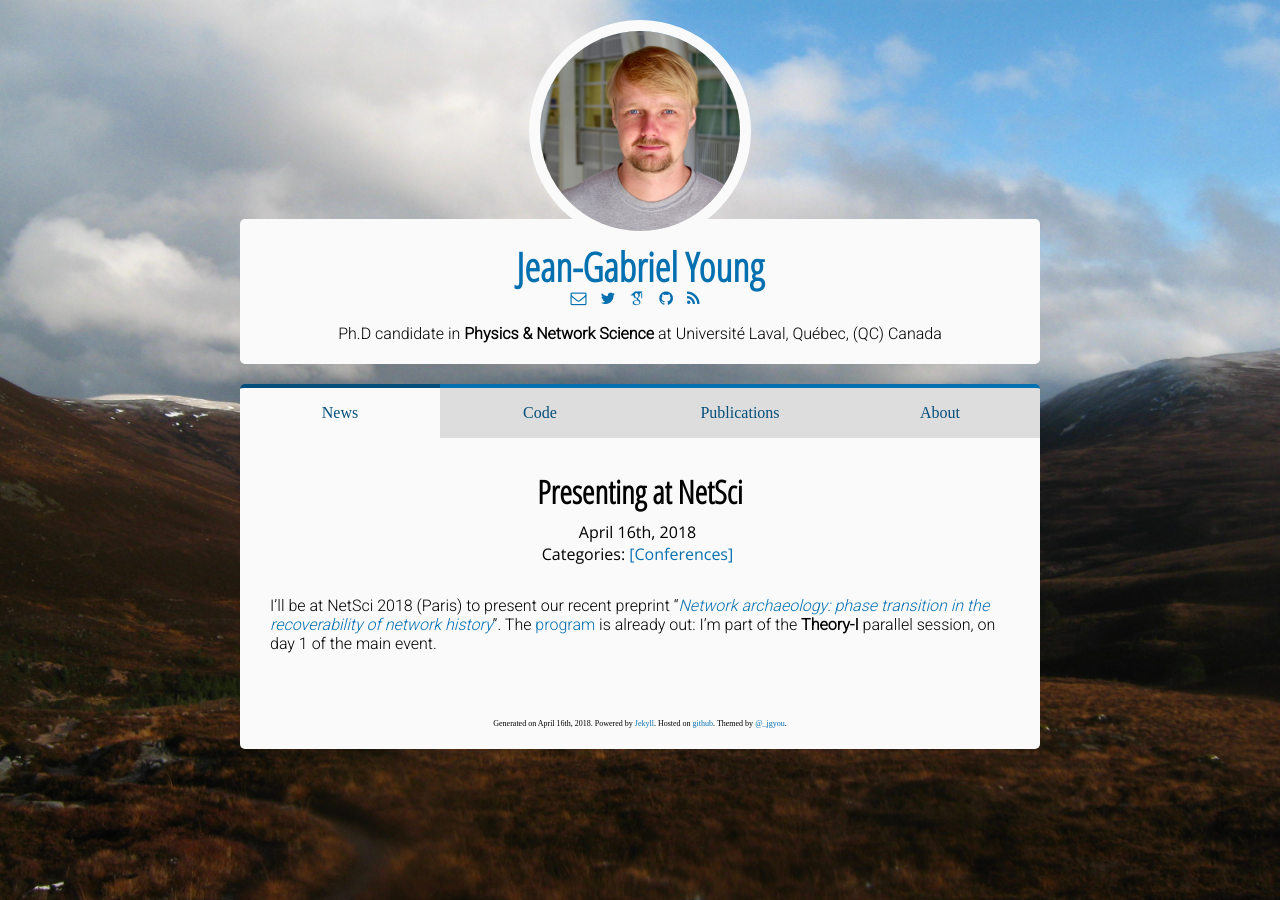
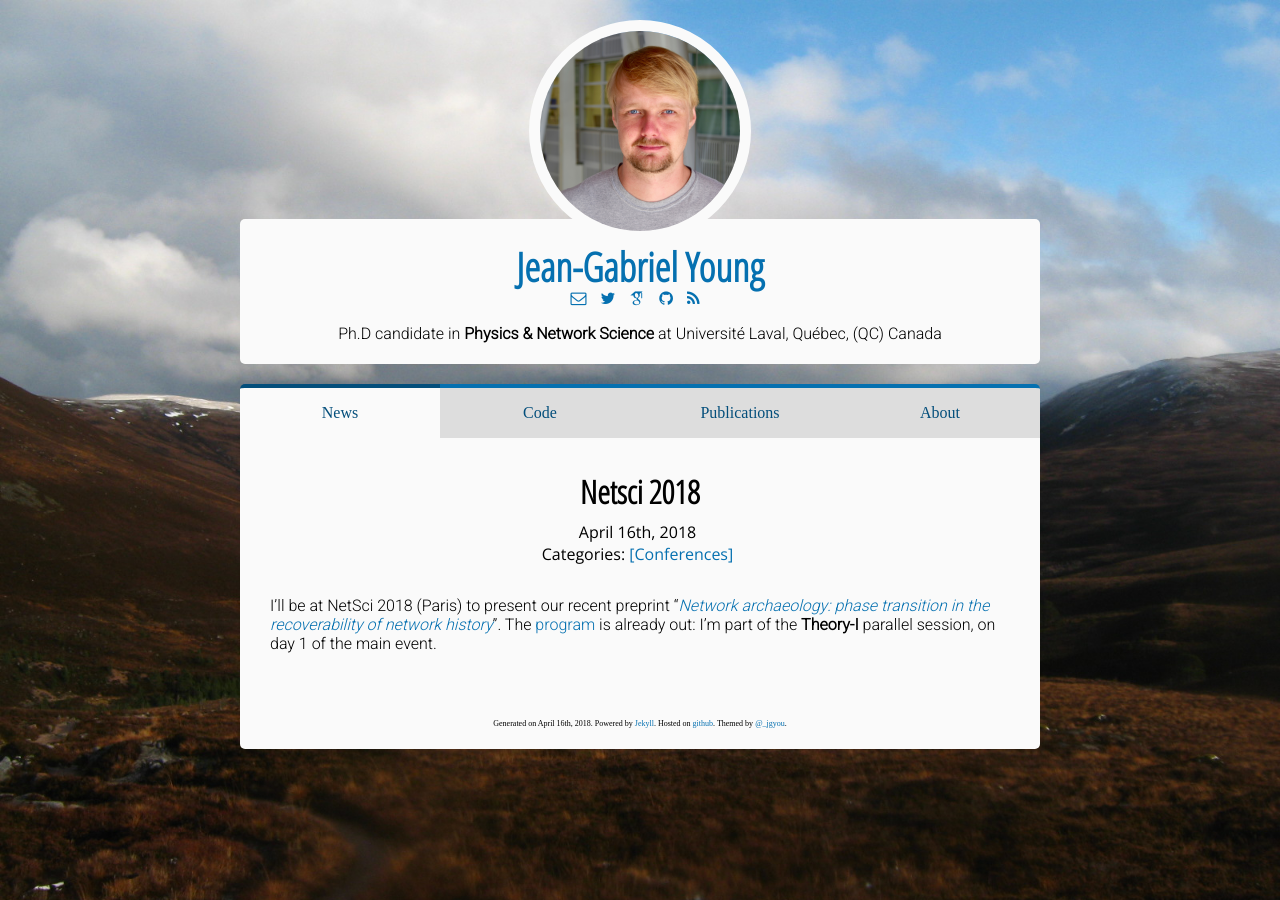
Before and after one commit to jg-you/jg-you.github.io, a Jekyll site: the page built from _posts/2018-04-16-netsci2018.md, in a window 1280 px wide. Built offline with Jekyll 4.4.1, drawn with Linux system fonts in a browser that asks for light colours; some web fonts are replaced; comment, search, counter and statistics services are not loaded.

Commit message:
Update 2018-04-16-netsci2018.md

```diff
--- a/_posts/2018-04-16-netsci2018.md
+++ b/_posts/2018-04-16-netsci2018.md
@@ -1,7 +1,7 @@
 ---
 layout: post
 categories: Conferences
-title: Presenting at NetSci
+title: Netsci 2018
 excerpt_separator: <!--more-->
 comments: true
 ---
```
